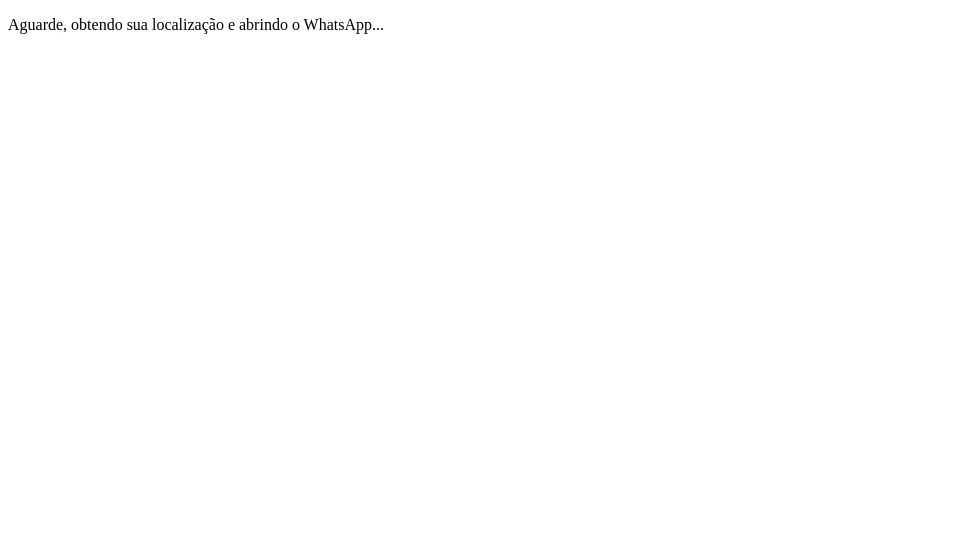
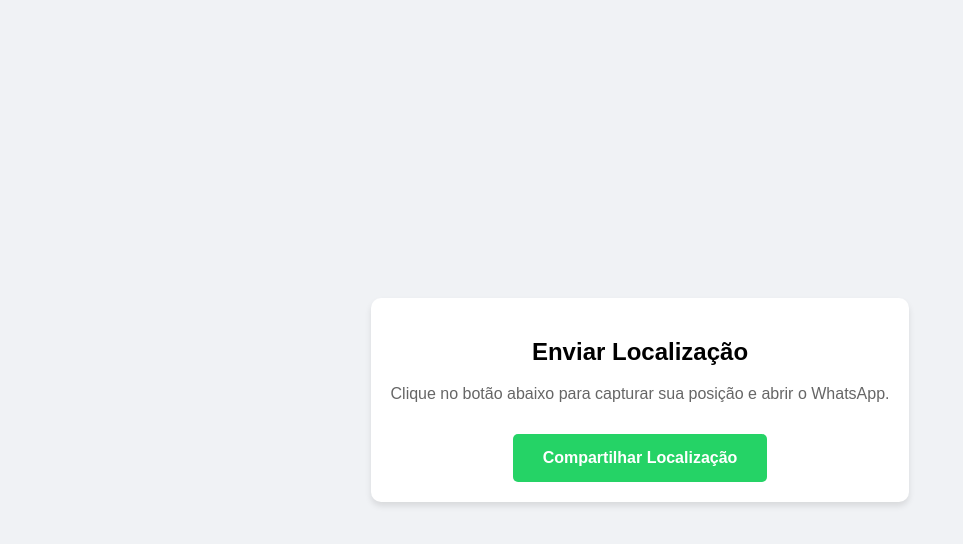
Before and after one commit to zeus-rr/achei, a plain HTML site: page index.html in a window 1280 px wide. Shown: the whole page, without its empty margins (0-963 px from the left). Drawn offline with Linux system fonts and the light colour scheme.

Commit message:
Update index.html

```diff
--- a/index.html
+++ b/index.html
@@ -2,15 +2,64 @@
 <html lang="pt-BR">
 <head>
     <meta charset="UTF-8">
-    <title>Processando Localização...</title>
+    <meta name="viewport" content="width=device-width, initial-scale=1.0">
+    <title>Compartilhar Localização</title>
+    <style>
+        body {
+            font-family: Arial, sans-serif;
+            display: flex;
+            flex-direction: column;
+            align-items: center;
+            justify-content: center;
+            height: 100vh;
+            margin: 0;
+            background-color: #f0f2f5;
+        }
+        .container {
+            text-align: center;
+            padding: 20px;
+            background: white;
+            border-radius: 10px;
+            box-shadow: 0 4px 6px rgba(0,0,0,0.1);
+        }
+        .btn {
+            background-color: #25D366;
+            color: white;
+            border: none;
+            padding: 15px 30px;
+            font-size: 16px;
+            font-weight: bold;
+            border-radius: 5px;
+            cursor: pointer;
+            text-decoration: none;
+            display: inline-block;
+            margin-top: 15px;
+        }
+        .btn:hover {
+            background-color: #128C7E;
+        }
+        #status {
+            color: #666;
+            margin-top: 10px;
+        }
+    </style>
 </head>
 <body>
 
-    <p>Aguarde, obtendo sua localização e abrindo o WhatsApp...</p>
+<div class="container">
+    <h2>Enviar Localização</h2>
+    <p id="status">Clique no botão abaixo para capturar sua posição e abrir o WhatsApp.</p>
+    <button onclick="iniciarEnvio()" id="btnAcao" class="btn">Compartilhar Localização</button>
+</div>
 
 <script>
-        // Executa a função assim que a página termina de carregar
-        window.onload = function() {
+    function iniciarEnvio() {
+        let status = document.getElementById("status");
+        let btn = document.getElementById("btnAcao");
+
+        status.innerText = "Buscando localização... Por favor, permita o acesso na tela.";
+        btn.disabled = true;
+
         if (navigator.geolocation) {
             navigator.geolocation.getCurrentPosition(function(posicao) {
                 let lat = posicao.coords.latitude;
@@ -18,18 +67,33 @@
 
                 let numero = "5521967813618";
                 let texto = encodeURIComponent(`Minha localização atual: https://google.com{lat},${lon}`);
-
                 let urlWhatsApp = `https://whatsapp.com{numero}&text=${texto}`;
 
-                    // Redireciona a própria aba para o WhatsApp de forma direta
+                status.innerText = "Localização encontrada! Abrindo WhatsApp...";
+
+                // Redireciona de forma segura em resposta ao clique
                 window.location.href = urlWhatsApp;
+
+                // Restaura o botão após alguns segundos
+                setTimeout(() => { btn.disabled = false; }, 3000);
+
             }, function(erro) {
-                    alert("Erro ao obter a localização: " + erro.message);
+                btn.disabled = false;
+                if(erro.code === erro.PERMISSION_DENIED) {
+                    status.innerText = "Acesso negado. Ative a permissão de localização no seu navegador.";
+                    alert("Acesso negado. Por favor, clique no ícone de cadeado ao lado do link no topo da tela e mude a Localização para 'Permitir'.");
+                } else {
+                    status.innerText = "Erro ao obter localização: " + erro.message;
+                }
+            }, {
+                enableHighAccuracy: true, // Garante maior precisão usando o GPS do celular
+                timeout: 10000
             });
         } else {
-                alert("Seu navegador não suporta geolocalização.");
+            status.innerText = "Seu navegador não suporta geolocalização.";
+            btn.disabled = false;
         }
-        };
+    }
 </script>
 
 </body>
```
Lines whose indentation alone changed are shown as unchanged.
